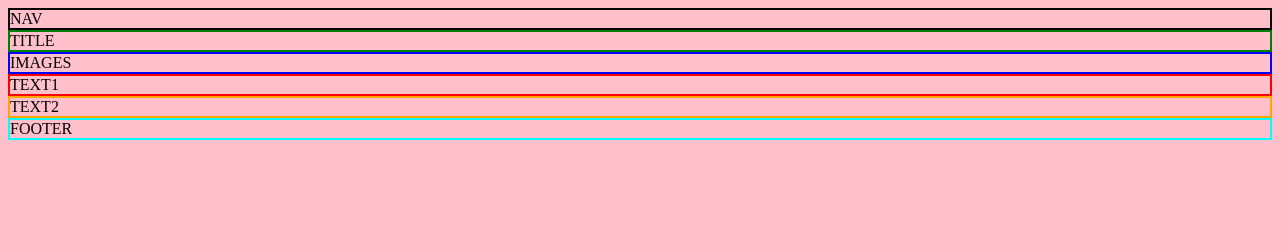
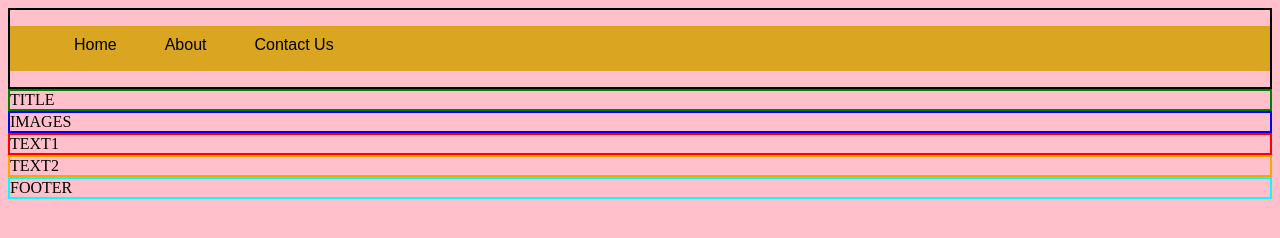
Before and after one commit to alexsaber89/css1, a plain HTML site: page index.html in a window 1280 px wide. Drawn offline with Linux system fonts and the light colour scheme.

Commit message:
completed nav bar

```diff
--- a/index.html
+++ b/index.html
@@ -6,7 +6,14 @@
 </head>
 <body>
 
-<div class="new-border">NAV</div>
+<nav class="new-border">
+  <ul class="top-nav">
+    <li>Home</li>
+    <li>About</li>
+    <li>Contact Us</li>
+  </ul>
+</nav>
+
 <div class="new-border title">TITLE</div>
 <div class="new-border image">IMAGES</div>
 <div class="new-border text-1">TEXT1</div>
--- a/styles.css
+++ b/styles.css
@@ -31,3 +31,17 @@ body {
 .footer {
   border-color: aqua;
 }
+
+.top-nav {
+  background-color: goldenrod;
+  height: 45px;
+}
+
+.top-nav li {
+  list-style-type: none;
+  font-family: Arial;
+  padding: 0 9px;
+  float: left;
+  margin: 10px 15px 0 15px;
+  cursor: pointer;
+}
```
